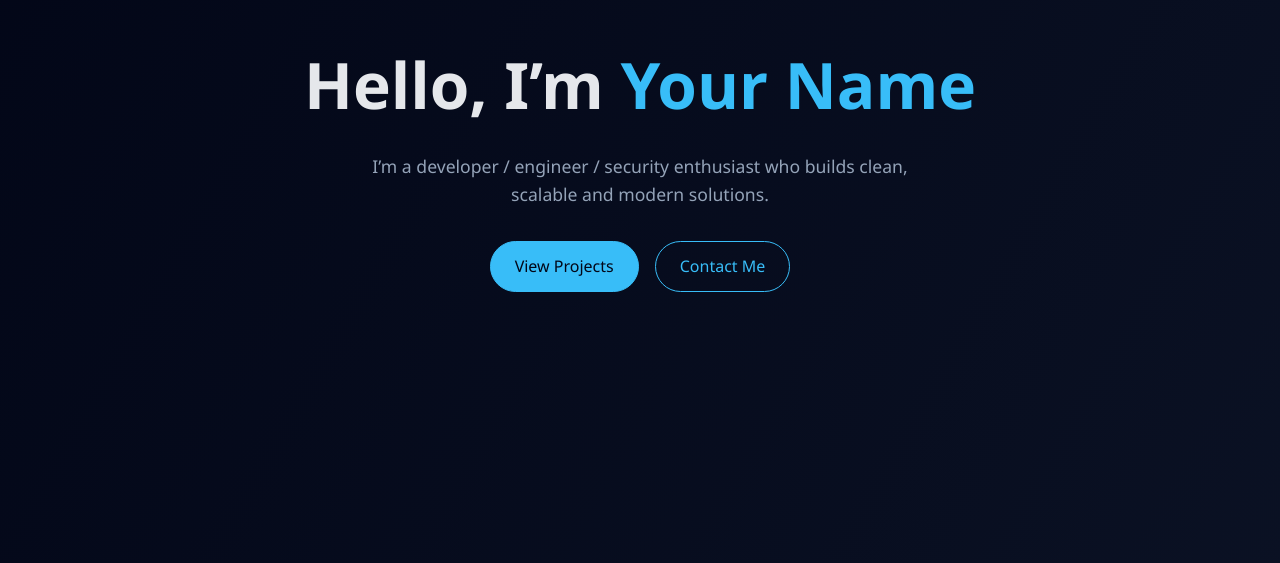
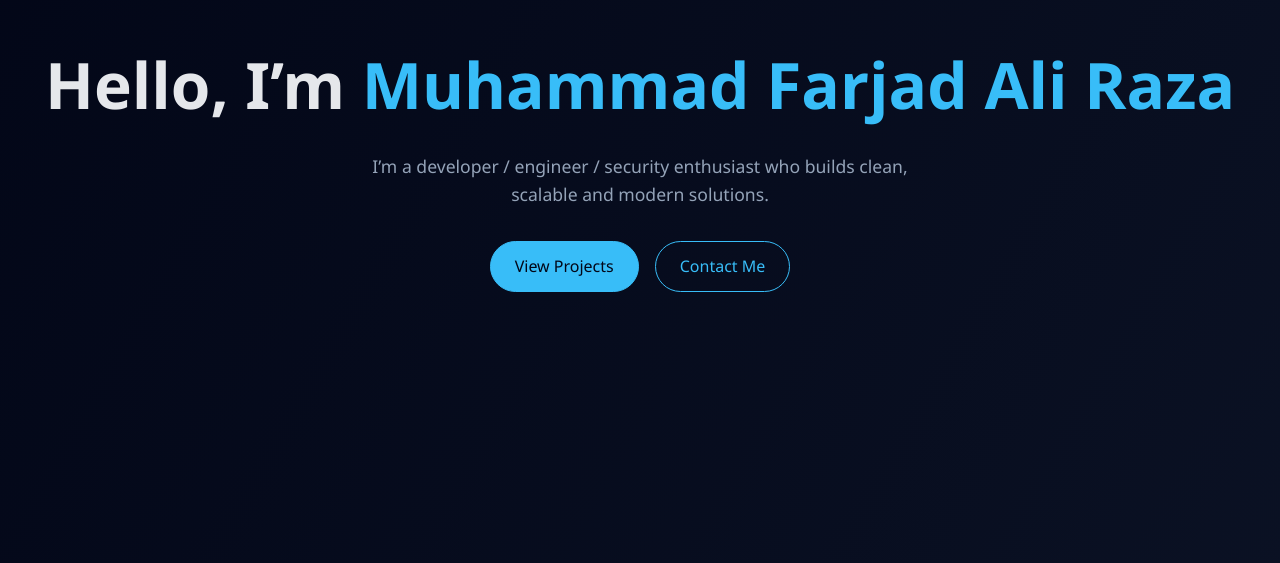
Before and after one commit to titankraken5-lgtm/KrakenTitan.github.io, a plain HTML site: page index.html in a window 1280 px wide. Shown: the part 237-800 px from the top of the page. Drawn offline with Linux system fonts and the light colour scheme.

Commit message:
Update portfolio title and name in index.html

```diff
--- a/index.html
+++ b/index.html
@@ -3,7 +3,7 @@
 <head>
   <meta charset="UTF-8" />
   <meta name="viewport" content="width=device-width, initial-scale=1.0" />
-  <title>Your Name | Portfolio</title>
+  <title>Muhammad Farjad Ali Raza | Portfolio</title>
 
   <style>
     :root {
@@ -146,7 +146,7 @@
   <!-- HERO -->
   <header>
     <div>
-      <h1>Hello, I’m <span>Your Name</span></h1>
+      <h1>Hello, I’m <span>Muhammad Farjad Ali Raza</span></h1>
       <p>
         I’m a developer / engineer / security enthusiast who builds clean,
         scalable and modern solutions.
```
